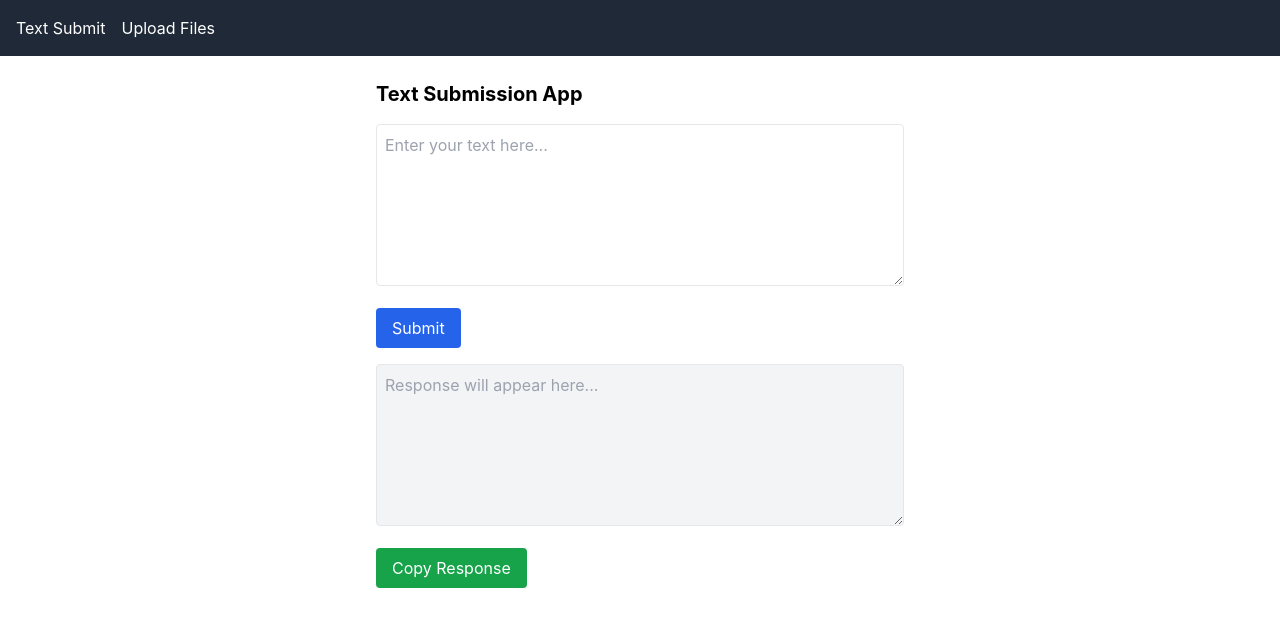
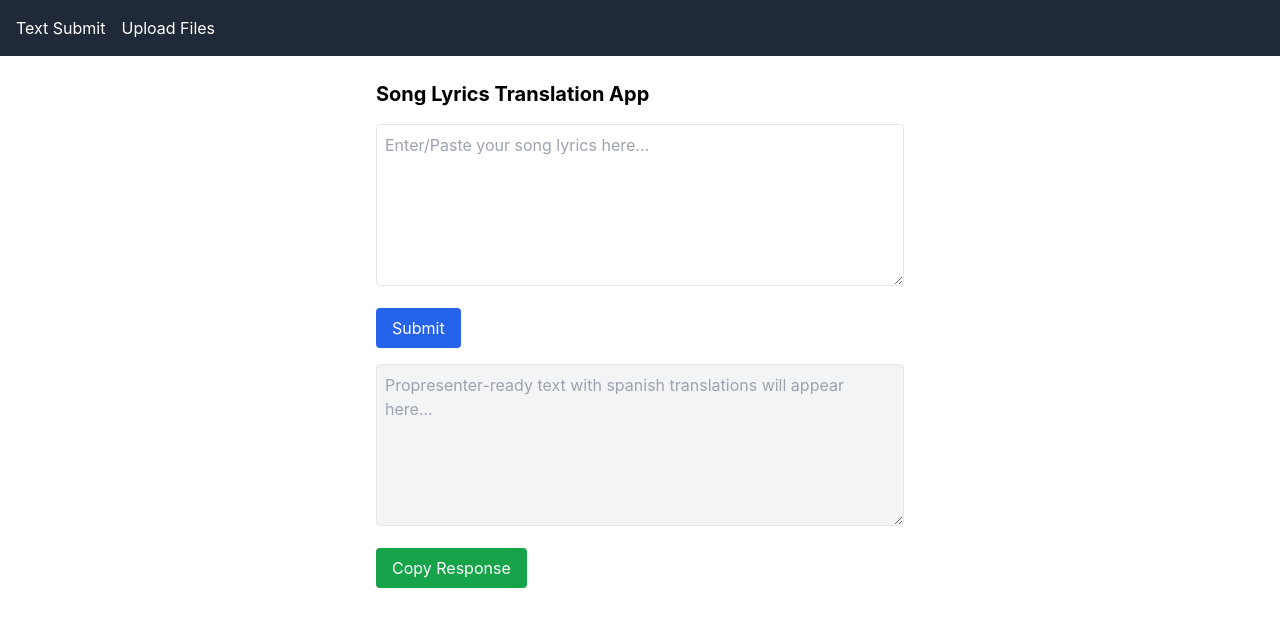
Before and after one commit to fuzzybrows/toSpanishUI, a React (Create React App) app: page / in a window 1280 px wide. Shown: the top 626 px of the page. Built offline with nearby package versions, Linux system fonts and the light colour scheme; no server answers.

Commit message:
Update copy

```diff
--- a/src/toSpanish.js
+++ b/src/toSpanish.js
@@ -36,11 +36,11 @@ function TextSubmitApp() {
 
   return (
     <div className="p-6 max-w-xl mx-auto space-y-4">
-      <h1 className="text-xl font-bold">Text Submission App</h1>
+      <h1 className="text-xl font-bold">Song Lyrics Translation App</h1>
       <textarea
         className="w-full p-2 border rounded"
         rows={6}
-        placeholder="Enter your text here..."
+        placeholder="Enter/Paste your song lyrics here..."
         value={inputText}
         onChange={(e) => setInputText(e.target.value)}
       />
@@ -57,7 +57,7 @@ function TextSubmitApp() {
         rows={6}
         value={responseText}
         readOnly
-        placeholder="Response will appear here..."
+        placeholder="Propresenter-ready text with spanish translations will appear here..."
       />
       <button
         onClick={handleCopy}
```
